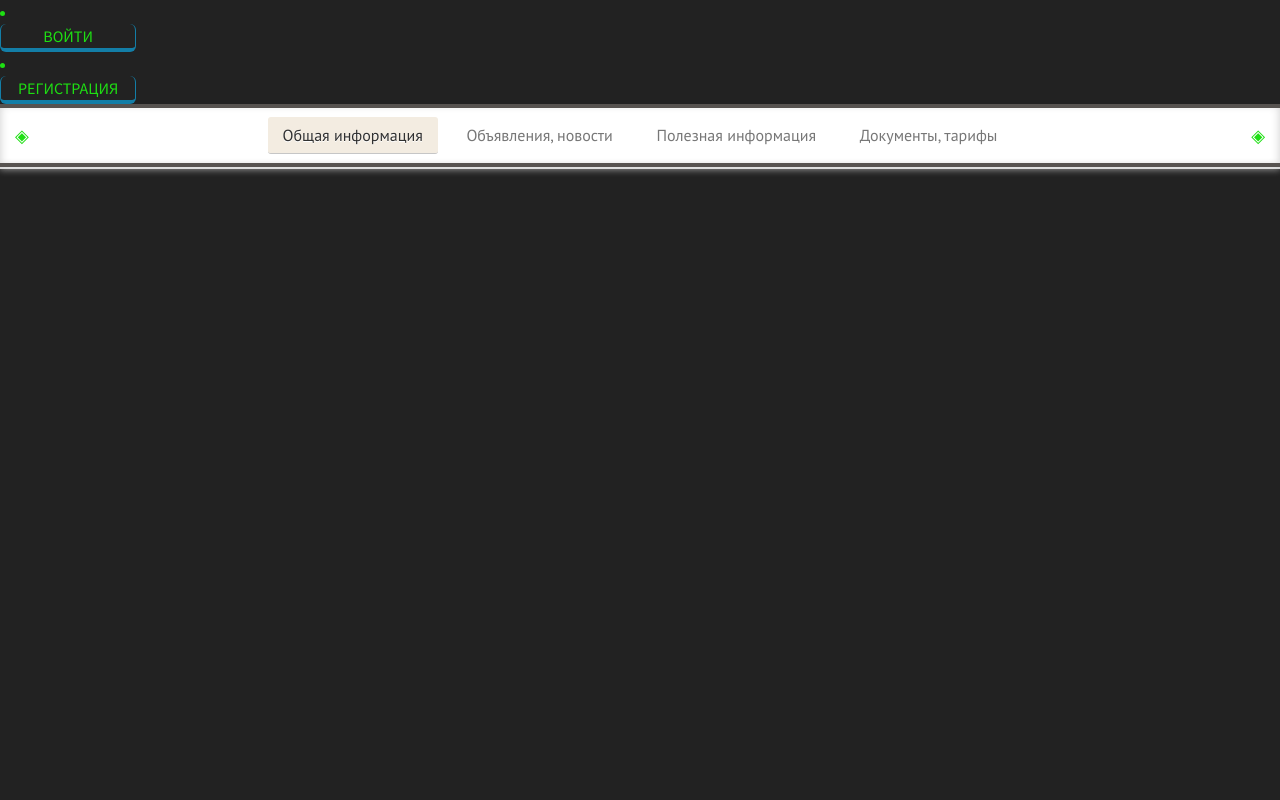
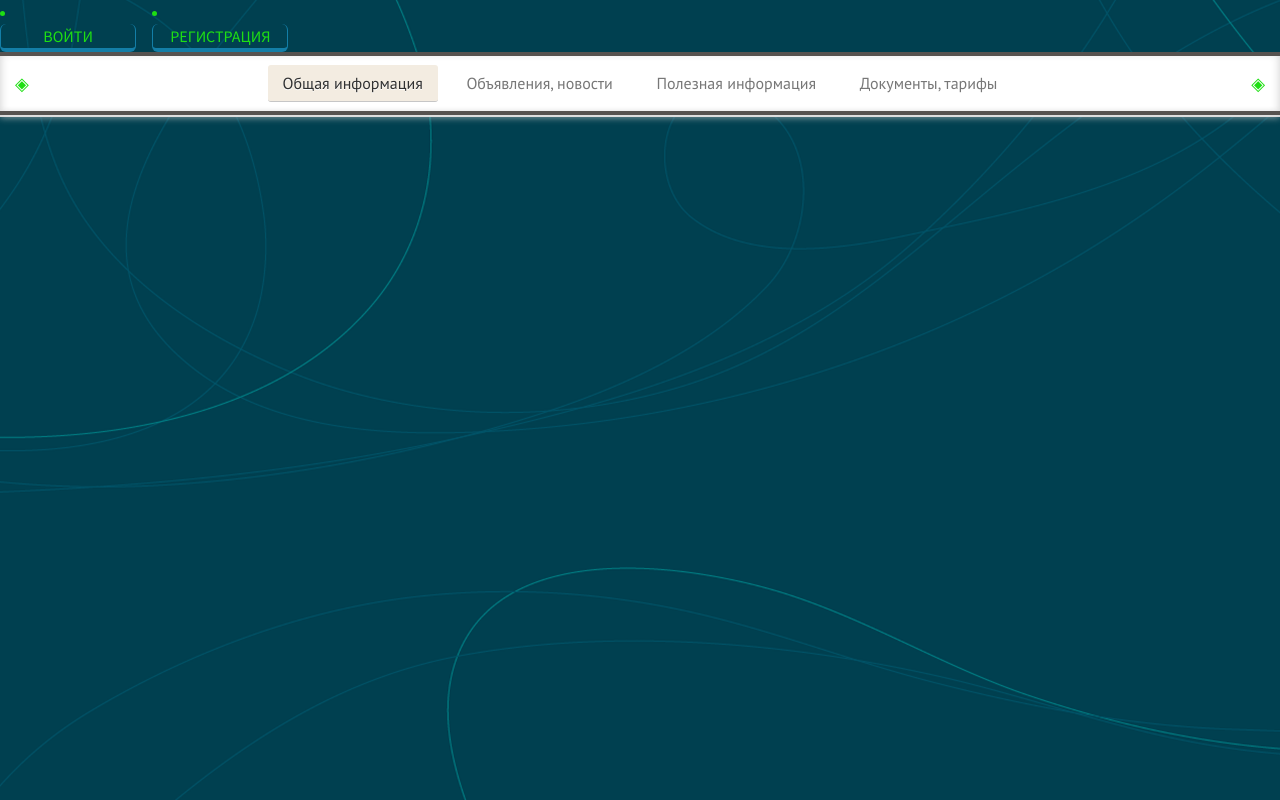
Before and after one commit to german-spb/tsg, a Django app: template tsg4/templates/base.html in a window 1280 px wide. Run offline with Django 3.2, Linux system fonts and the light colour scheme; the template is opened without the code that fills it, so the values that code supplies are empty; some libraries are stand-ins or nearby versions.

Commit message:
add img_fon

```diff
--- a/tsg4/static/css/base.css
+++ b/tsg4/static/css/base.css
@@ -65,3 +65,14 @@
 nav-link btn btn-primary my-btn me-3{
  width: 152.22222px;
 }
+.btn-group nav-item{
+ float: left;
+}
+
+body {
+   background-image: url('../img/fon2.png');
+   background-repeat: no-repeat;
+   background-position: center center;
+   background-attachment: fixed;
+   -webkit-background-size: cover;
+}
--- a/tsg4/templates/base.html
+++ b/tsg4/templates/base.html
@@ -20,6 +20,7 @@
         </ul>
     </div>
 {% else %}
+   <div class="btn-group">
     <li class="nav-item" style="width: 152.22222px;">
         <a class="nav-link btn btn-primary my-btn me-3"
            href="{% url 'login' %}">Войти</a>
@@ -28,6 +29,7 @@
         <a class="nav-link btn btn-primary my-btn me-3"
            href="{% url 'signup' %}">Регистрация</a>
     </li>
+   </div>
 {% endif %}
 
 <body class="d-flex flex-column h-100">
```
Also changed, not shown: tsg4/static/img/fon2.png (added).
